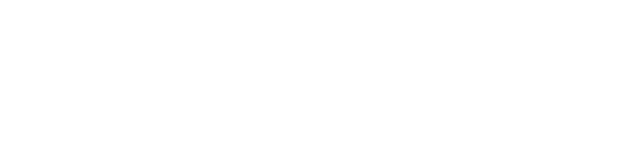
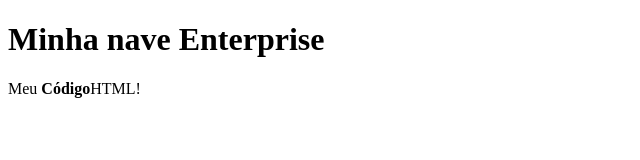
Before and after one commit to Uluskka/enterprise, a plain HTML site: page index.html in a window 1280 px wide. Shown: the whole page, without its empty margins (0-640 px from the left). Drawn offline with Linux system fonts and the light colour scheme.

Commit message:
ent.rev.1

```diff
--- a/index.html
+++ b/index.html
@@ -7,6 +7,7 @@
     <title>Document</title>
 </head>
 <body>
-
+    <h1> Minha nave Enterprise</h1>
+    <p> Meu <strong>Código</strong>HTML!</p>
 </body>
 </html>
```
